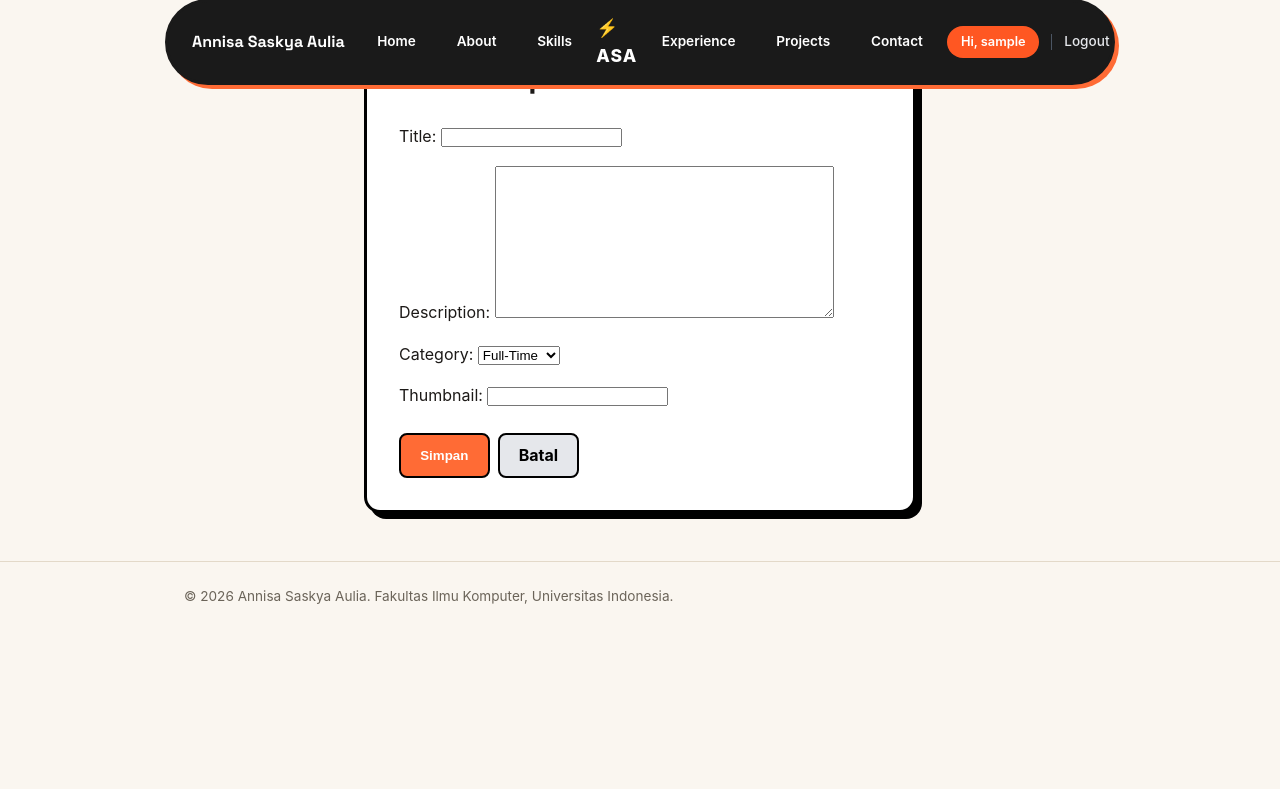
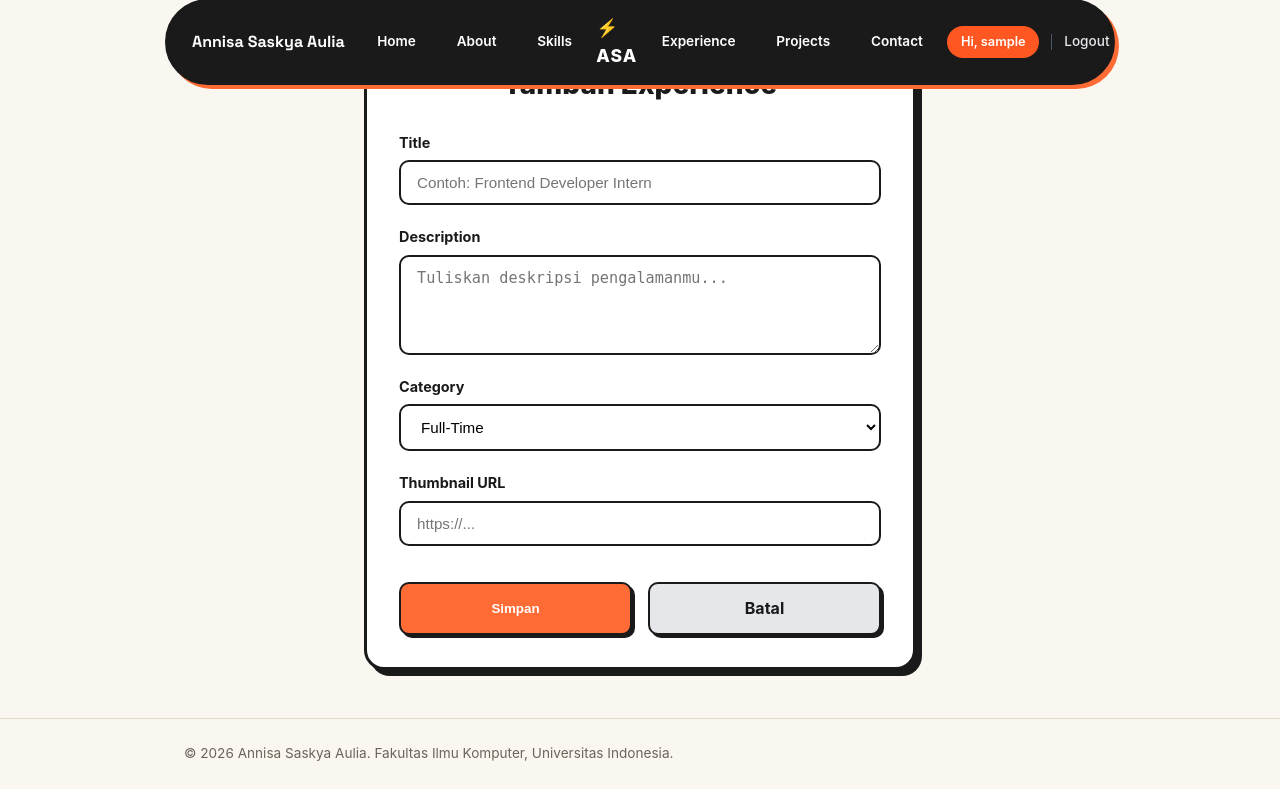
Before and after one commit to annisasaskya3-art/myportofolio, a Django app: page /experience/add/ in a window 1280 px wide. Shown: the part 21-810 px from the top of the page. Before the commit the page ends 625 px from the top, so only its background shows below. Run offline with Django 5.2, Linux system fonts and the light colour scheme; the visitor is signed in with stand-in values (Sample User, id 1).

Commit message:
style(experience): update experience form layout, input styling, and action buttons

```diff
--- a/templates/create_experience.html
+++ b/templates/create_experience.html
@@ -2,21 +2,63 @@
 
 {% block content %}
 <main style="padding: 3rem 0;">
-    <div class="container" style="max-width: 600px;">
-        <div style="background: #ffffff; border: 3px solid #000000; border-radius: 16px; padding: 2rem; box-shadow: 6px 6px 0px #000000;">
-            <h2 style="font-weight: 800; margin-bottom: 1.5rem;">Tambah Experience</h2>
+    <div class="container" style="max-width: 600px; margin: 0 auto;">
+        <div style="background: #ffffff; border: 3px solid #1a1a1a; border-radius: 20px; padding: 2rem; box-shadow: 6px 6px 0px #1a1a1a;">
 
-            <form method="POST">
+            <h2 style="font-size: 1.75rem; font-weight: 800; color: #1a1a1a; margin-bottom: 1.5rem; text-align: center;">
+                Tambah Experience
+            </h2>
+
+            <form method="POST" style="display: flex; flex-direction: column; gap: 1.25rem;">
                 {% csrf_token %}
-                <div style="display: flex; flex-direction: column; gap: 1rem; margin-bottom: 1.5rem;">
-                    {{ form.as_p }}
+
+                <!-- Title Input -->
+                <div style="display: flex; flex-direction: column; gap: 0.4rem;">
+                    <label style="font-size: 0.9rem; font-weight: 700; color: #1a1a1a;">Title</label>
+                    <input type="text" name="title" required placeholder="Contoh: Frontend Developer Intern"
+                           style="width: 100%; padding: 0.75rem 1rem; border: 2px solid #1a1a1a; border-radius: 10px; font-size: 0.95rem; outline: none; transition: all 0.2s;"
+                           onfocus="this.style.borderColor='#ff6b35'" onblur="this.style.borderColor='#1a1a1a'">
                 </div>
 
-                <div style="display: flex; gap: 0.5rem;">
-                    <button type="submit" style="background: #ff6b35; color: #fff; border: 2px solid #000; padding: 0.5rem 1.2rem; border-radius: 8px; font-weight: 700; cursor: pointer;">
+                <!-- Description Input -->
+                <div style="display: flex; flex-direction: column; gap: 0.4rem;">
+                    <label style="font-size: 0.9rem; font-weight: 700; color: #1a1a1a;">Description</label>
+                    <textarea name="description" rows="4" required placeholder="Tuliskan deskripsi pengalamanmu..."
+                              style="width: 100%; padding: 0.75rem 1rem; border: 2px solid #1a1a1a; border-radius: 10px; font-size: 0.95rem; resize: vertical; outline: none; transition: all 0.2s;"
+                              onfocus="this.style.borderColor='#ff6b35'" onblur="this.style.borderColor='#1a1a1a'"></textarea>
+                </div>
+
+                <!-- Category Select -->
+                <div style="display: flex; flex-direction: column; gap: 0.4rem;">
+                    <label style="font-size: 0.9rem; font-weight: 700; color: #1a1a1a;">Category</label>
+                    <select name="category" style="width: 100%; padding: 0.75rem 1rem; border: 2px solid #1a1a1a; border-radius: 10px; font-size: 0.95rem; background: #fff; outline: none;">
+                        <option value="Full-Time">Full-Time</option>
+                        <option value="Part-Time">Part-Time</option>
+                        <option value="Internship">Internship</option>
+                        <option value="Organizational">Organizational</option>
+                    </select>
+                </div>
+
+                <!-- Thumbnail Input -->
+                <div style="display: flex; flex-direction: column; gap: 0.4rem;">
+                    <label style="font-size: 0.9rem; font-weight: 700; color: #1a1a1a;">Thumbnail URL</label>
+                    <input type="url" name="thumbnail" placeholder="https://..."
+                           style="width: 100%; padding: 0.75rem 1rem; border: 2px solid #1a1a1a; border-radius: 10px; font-size: 0.95rem; outline: none; transition: all 0.2s;"
+                           onfocus="this.style.borderColor='#ff6b35'" onblur="this.style.borderColor='#1a1a1a'">
+                </div>
+
+                <!-- Action Buttons -->
+                <div style="display: flex; gap: 1rem; margin-top: 1rem;">
+                    <button type="submit"
+                            style="flex: 1; padding: 0.75rem; background-color: #ff6b35; color: #ffffff; font-weight: 700; border: 2px solid #1a1a1a; border-radius: 10px; box-shadow: 3px 3px 0px #1a1a1a; cursor: pointer; transition: all 0.15s;"
+                            onmouseover="this.style.transform='translate(-1px, -1px)'; this.style.boxShadow='4px 4px 0px #1a1a1a';"
+                            onmouseout="this.style.transform='none'; this.style.boxShadow='3px 3px 0px #1a1a1a';">
                         Simpan
                     </button>
-                    <a href="{% url 'main:show_experience' %}" style="background: #e5e7eb; color: #000; border: 2px solid #000; padding: 0.5rem 1.2rem; border-radius: 8px; font-weight: 700; text-decoration: none;">
+                    <a href="{% url 'main:show_experience' %}"
+                       style="flex: 1; text-align: center; padding: 0.75rem; background-color: #e5e7eb; color: #1a1a1a; font-weight: 700; border: 2px solid #1a1a1a; border-radius: 10px; box-shadow: 3px 3px 0px #1a1a1a; text-decoration: none; transition: all 0.15s;"
+                       onmouseover="this.style.transform='translate(-1px, -1px)'; this.style.boxShadow='4px 4px 0px #1a1a1a';"
+                       onmouseout="this.style.transform='none'; this.style.boxShadow='3px 3px 0px #1a1a1a';">
                         Batal
                     </a>
                 </div>
```
